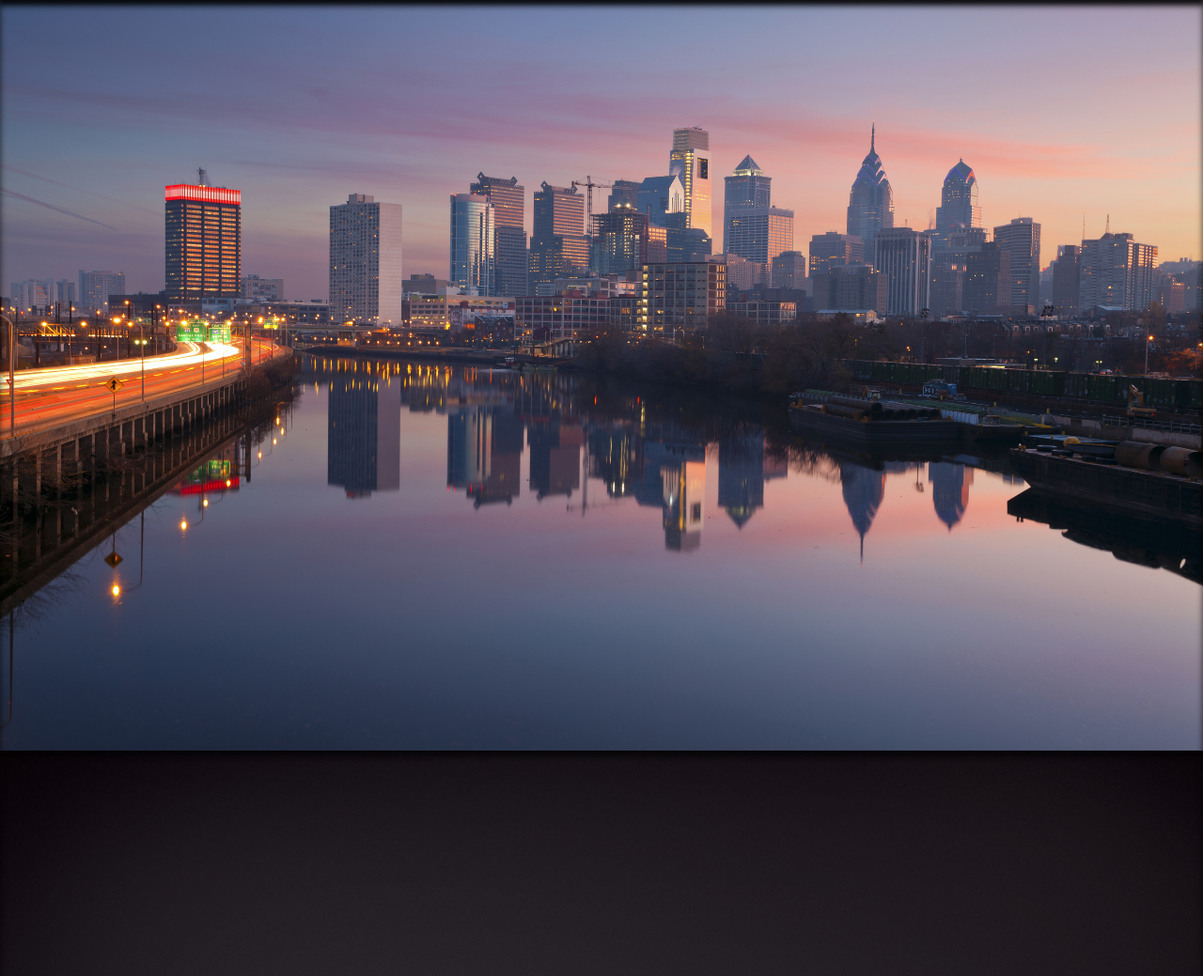
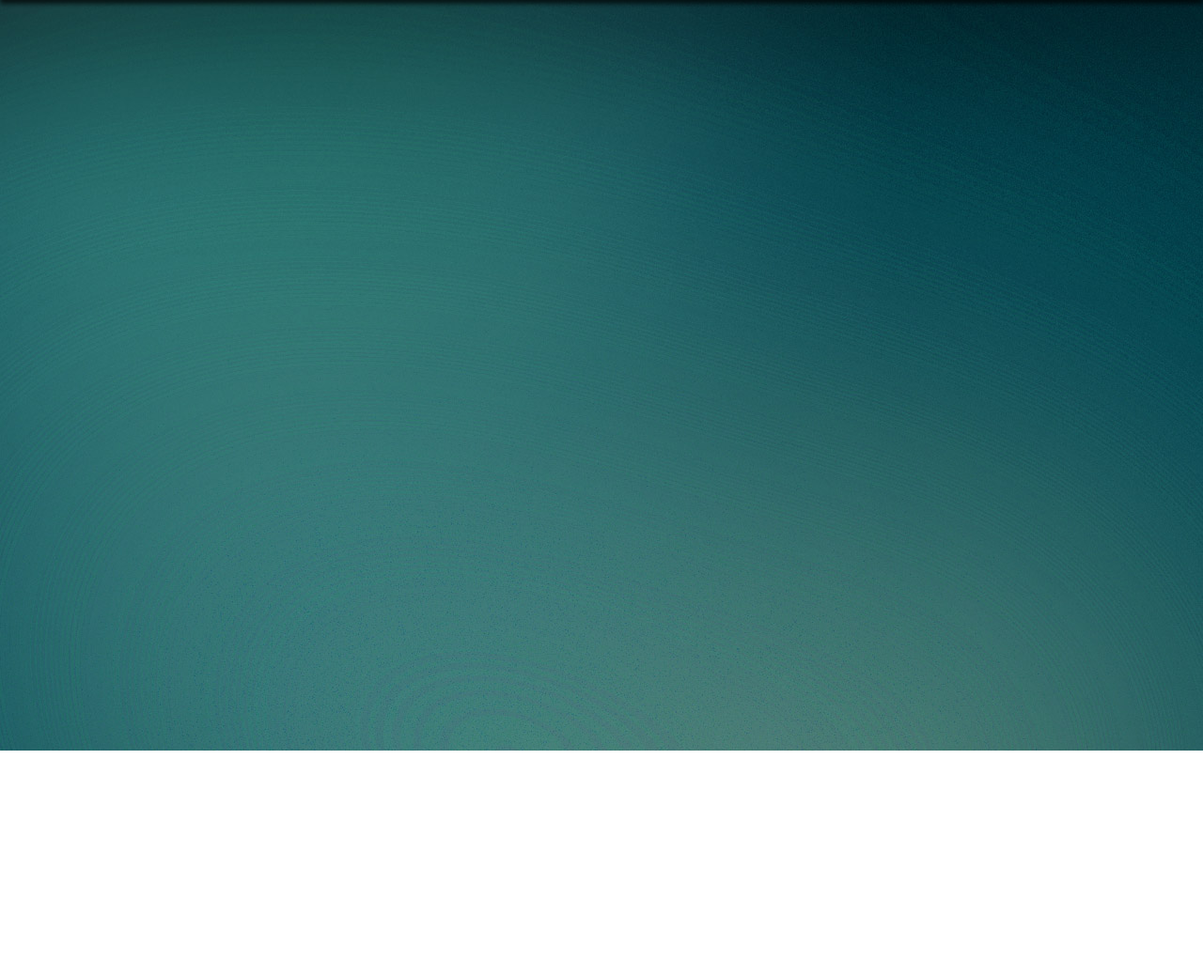
Before and after one commit to oscarCrespo/punto-y-guion, a PHP site: page / in a window 1280 px wide. Shown: the part 801-1840 px from the top of the page at 94% size. Run offline with PHP 8.4, Linux system fonts and the light colour scheme; some libraries are stand-ins or nearby versions.

Commit message:
estructura contenedor

```diff
--- a/index.php
+++ b/index.php
@@ -26,10 +26,10 @@
 		<a data-scroll href="#home"><h1 id="logo"></h1></a>
 
 		<nav>
-			<a href=""><div class="btn"><span>About</span></div></a>
-			<a href=""><div class="btn"><span>Projects</span></div></a>
+			<!-- <a href=""><div class="btn"><span>About</span></div></a> -->
+			<a data-scroll href="#projects"><div class="btn"><span>Projects</span></div></a>
 			<a href="http://www.behance.net/puntoyguion" target="_blank"><div class="btn" ><span>Behance</span> <img src="shared/img/behance.png" width="17" alt=""></div></a>
-			<a data-scroll href="#contacto"><div class="btn" ><span>Contacto</span></div></a>
+			<a data-scroll href="#contacto"><div class="btn" ><span>Contact</span></div></a>
 		</nav>
 
 	</header>
@@ -37,6 +37,13 @@
 		<video autoplay loop muted id="bgvid" width="100%">
 		    <source src="shared/video/videoMiddle.mp4" type="video/mp4">
 		</video>
+	</section>
+	<section id="projects">
+		<div id="itemsWrapper">
+			<div class="item">
+				<img src="" alt="">
+			</div>
+		</div>
 	</section>
 	<section id="contacto">
 		<div class="contactoWrapper">
--- a/shared/css/main.css
+++ b/shared/css/main.css
@@ -35,14 +35,14 @@
   background: #050006 url("../img/bg3.jpg") no-repeat center;
   background-size: 100% 100%;
 }
-#preloader {
+/*#preloader {
   position: absolute;
   top: -9999px;
   left: -9999px;
   width: 100px;
   height: 100px;
   background: url("../img/bg2.jpg") no-repeat center center, url("../img/bg3.jpg") no-repeat;
-}
+}*/
 header {
   top: 20px;
   left: 20px;
@@ -233,3 +233,12 @@
   height: 40px;
   display: inline-block;
 }
+/*_____________________________________________________________PROJECTS ZONE*/
+
+section#projects{
+  width: 100%;
+  height: 100%;
+  background: url(../img/bg2.jpg) no-repeat top;;
+  position: relative;
+  z-index: 200;
+}
```
Also changed, not shown: 1 other file.
